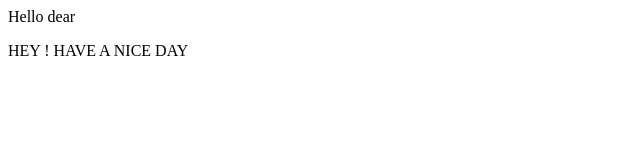
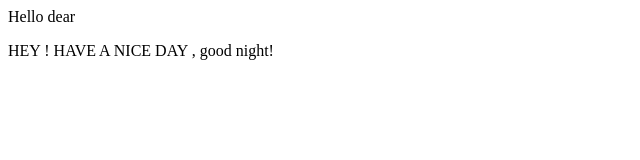
Before and after one commit to Nishita-Poriya/localrepo, a plain HTML site: page index.html in a window 1280 px wide. Shown: the full height of the page, 0-640 px from the left. Drawn offline with Linux system fonts and the light colour scheme.

Commit message:
changes added

```diff
--- a/index.html
+++ b/index.html
@@ -1,2 +1,2 @@
 <p>Hello dear</p>
-<P>HEY ! HAVE A NICE DAY</P>
+<P>HEY ! HAVE A NICE DAY , good night! </P>
```
